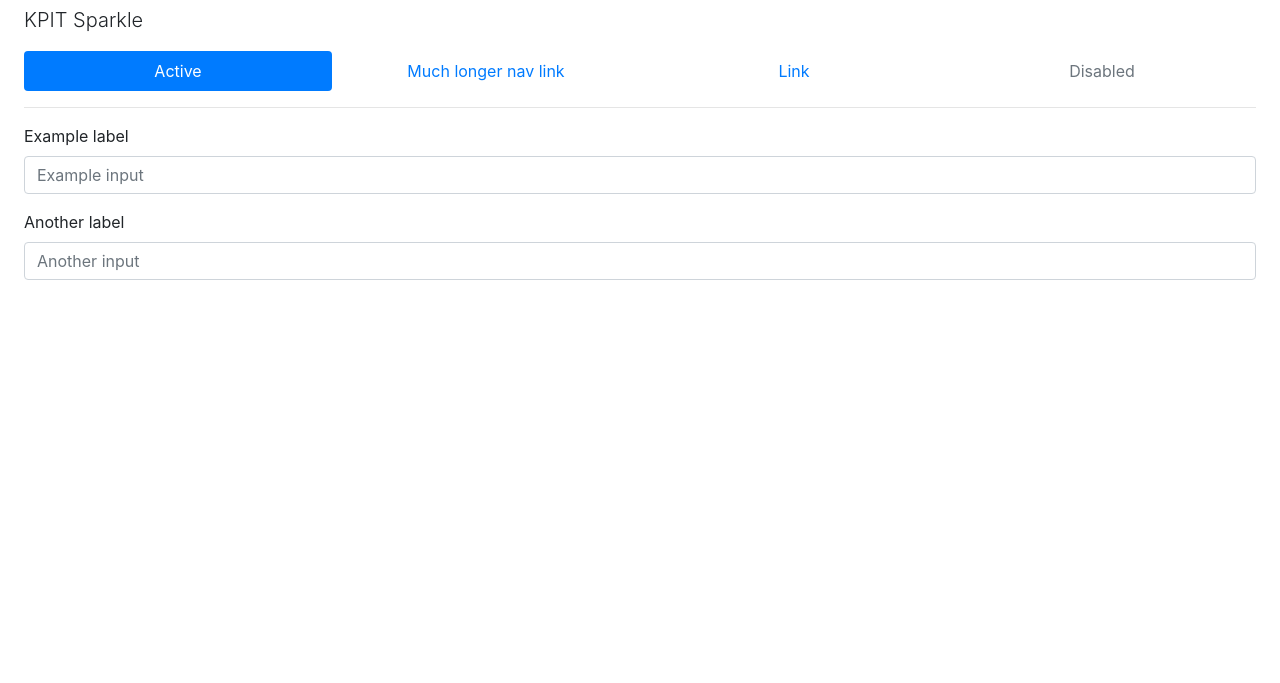
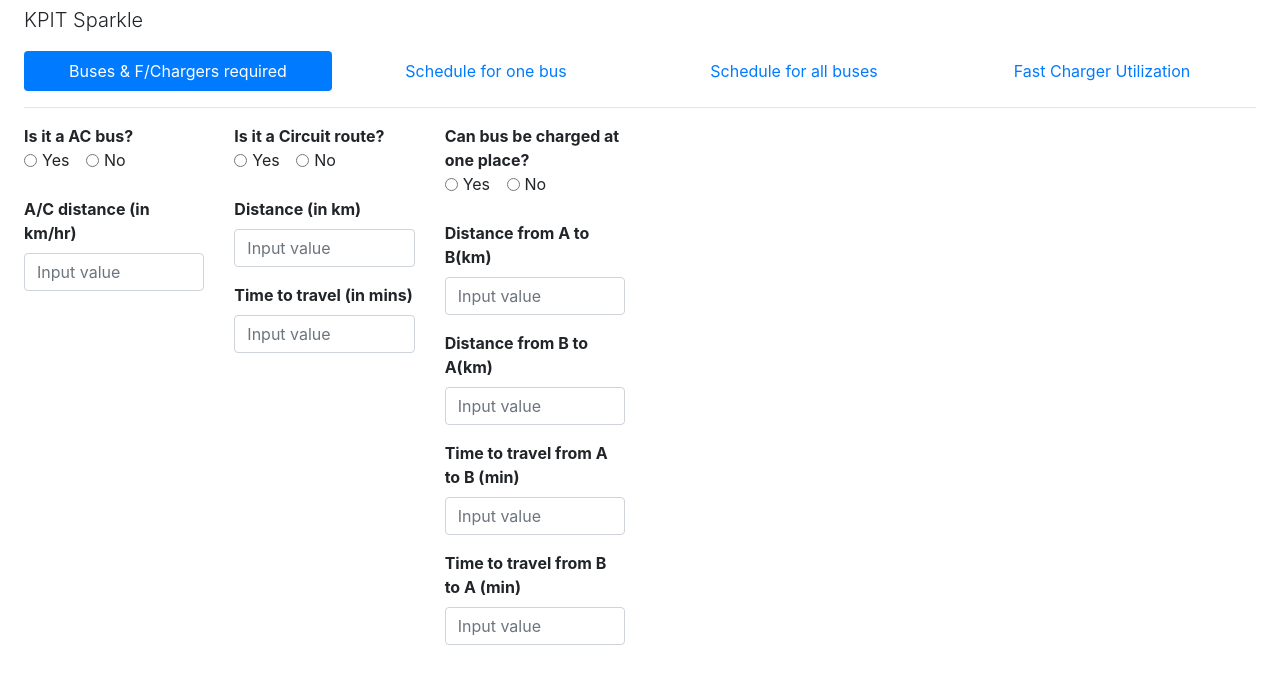
Before and after one commit to rittmang/ElectricBus, a plain HTML site: page index.html in a window 1280 px wide. Shown: the part 51-734 px from the top of the page. Drawn offline with Linux system fonts and the light colour scheme.

Commit message:
Copy Gand0.png

```diff
--- a/index.html
+++ b/index.html
@@ -13,22 +13,111 @@
   <h1 class="display-6">Electric Bus Scheduling Algorithm</h1>
   <p class="lead">KPIT Sparkle</p>
   <nav class="nav nav-pills nav-justified">
-  <a class="nav-item nav-link active" href="#">Active</a>
-  <a class="nav-item nav-link" href="#">Much longer nav link</a>
-  <a class="nav-item nav-link" href="#">Link</a>
-  <a class="nav-item nav-link disabled" href="#" tabindex="-1" aria-disabled="true">Disabled</a>
+    <a class="nav-item nav-link active" href="#">Buses & F/Chargers required</a>
+    <a class="nav-item nav-link" href="#">Schedule for one bus</a>
+    <a class="nav-item nav-link" href="#">Schedule for all buses</a>
+    <a class="nav-item nav-link" href="#">Fast Charger Utilization</a>
+    <!--  <a class="nav-item nav-link disabled" href="#" tabindex="-1" aria-disabled="true">Disabled</a>-->
   </nav>
   <hr>
+  <div class=".mx-auto px-0">
+    <div class="row">
+      <div class="col-sm">
         <form>
+          <div class="row">
+            <div class="col">
+              <b>Is it a AC bus?</b>
+            </div>
+          </div>
+          <div class="form-check form-check-inline">
+            <input class="form-check-input" type="radio" name="inlineRadioOptions" id="inlineRadio1" value="option1">
+            <label class="form-check-label" for="inlineRadio1">Yes</label>
+          </div>
+          <div class="form-check form-check-inline">
+            <input class="form-check-input" type="radio" name="inlineRadioOptions" id="inlineRadio2" value="option2">
+            <label class="form-check-label" for="inlineRadio2">No</label>
+          </div>
+          <br><br>
           <div class="form-group">
-    <label for="formGroupExampleInput">Example label</label>
-    <input type="text" class="form-control" id="formGroupExampleInput" placeholder="Example input">
-  </div>
-  <div class="form-group">
-    <label for="formGroupExampleInput2">Another label</label>
-    <input type="text" class="form-control" id="formGroupExampleInput2" placeholder="Another input">
+            <label for="formGroupExampleInput2"><b>A/C distance (in km/hr)</b></label>
+            <input type="text" class="form-control" id="formGroupExampleInput2" placeholder="Input value">
           </div>
         </form>
       </div>
+      <div class="col-sm">
+          <!-- 2nd column content goes here -->
+        <form>
+          <div class="row">
+            <div class="col">
+              <b>Is it a Circuit route?</b>
+            </div>
+          </div>
+          <div class="form-check form-check-inline">
+            <input class="form-check-input" type="radio" name="inlineRadioOptions" id="inlineRadio1" value="option1">
+            <label class="form-check-label" for="inlineRadio1">Yes</label>
+          </div>
+          <div class="form-check form-check-inline">
+            <input class="form-check-input" type="radio" name="inlineRadioOptions" id="inlineRadio2" value="option2">
+            <label class="form-check-label" for="inlineRadio2">No</label>
+          </div>
+          <br><br>
+          <div class="form-group">
+            <label for="formGroupExampleInput2"><b>Distance (in km)</b></label>
+            <input type="text" class="form-control" id="formGroupExampleInput2" placeholder="Input value">
+          </div>
+          <div class="form-group">
+            <label for="formGroupExampleInput2"><b>Time to travel (in mins)</b></label>
+            <input type="text" class="form-control" id="formGroupExampleInput2" placeholder="Input value">
+          </div>
+        </form>
+      </div>
+      <div class="col-sm">
+        <!-- 2nd column content goes here CHANGE IDS PLEASE, THEY'RE LITERALLY THE SAME-->
+        <form>
+          <div class="row">
+            <div class="col">
+              <b>Can bus be charged at one place?</b>
+            </div>
+          </div>
+          <div class="form-check form-check-inline">
+            <input class="form-check-input" type="radio" name="inlineRadioOptions" id="inlineRadio1" value="option1">
+            <label class="form-check-label" for="inlineRadio1">Yes</label>
+          </div>
+          <div class="form-check form-check-inline">
+            <input class="form-check-input" type="radio" name="inlineRadioOptions" id="inlineRadio2" value="option2">
+            <label class="form-check-label" for="inlineRadio2">No</label>
+          </div>
+          <br><br>
+          <div class="form-group">
+            <label for="formGroupExampleInput2"><b>Distance from A to B(km)</b></label>
+            <input type="text" class="form-control" id="formGroupExampleInput2" placeholder="Input value">
+          </div>
+          <div class="form-group">
+            <label for="formGroupExampleInput2"><b>Distance from B to A(km)</b></label>
+            <input type="text" class="form-control" id="formGroupExampleInput2" placeholder="Input value">
+          </div>
+          <div class="form-group">
+            <label for="formGroupExampleInput2"><b>Time to travel from A to B (min)</b></label>
+            <input type="text" class="form-control" id="formGroupExampleInput2" placeholder="Input value">
+          </div>
+          <div class="form-group">
+            <label for="formGroupExampleInput2"><b>Time to travel from B to A (min)</b></label>
+            <input type="text" class="form-control" id="formGroupExampleInput2" placeholder="Input value">
+          </div>
+        </form>
+      </div>
+      <div class="col-sm">
+
+      </div>
+      <div class="col-sm">
+
+      </div>
+      <div class="col-sm">
+
+      </div>
+    </div>
+  </div>
+
+</div>
 </body>
 </html>
```
Lines whose indentation alone changed are shown as unchanged.
